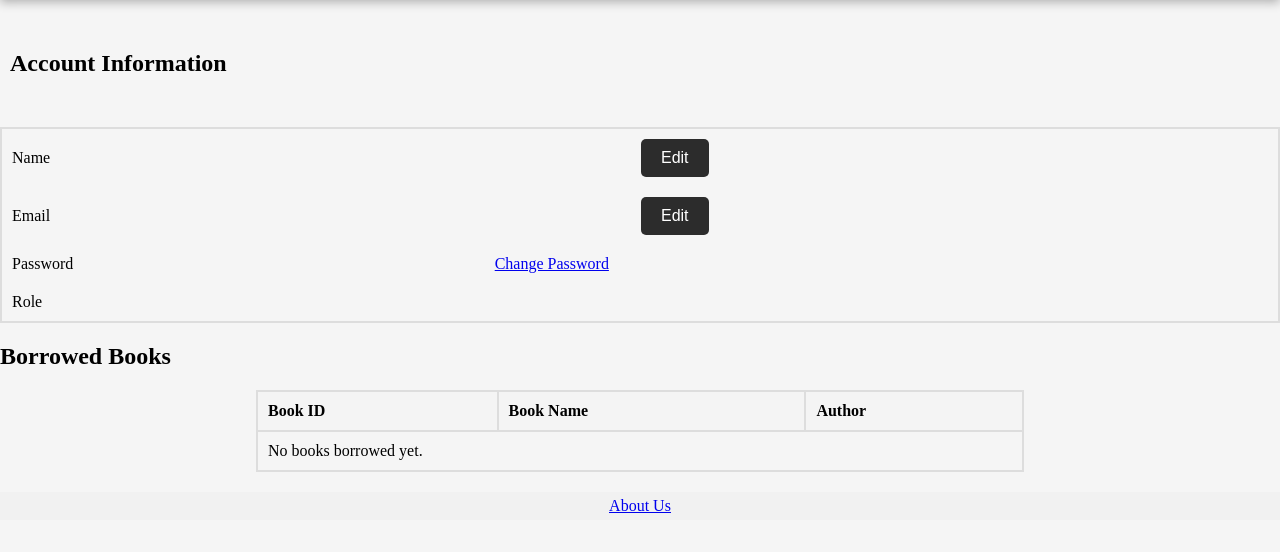
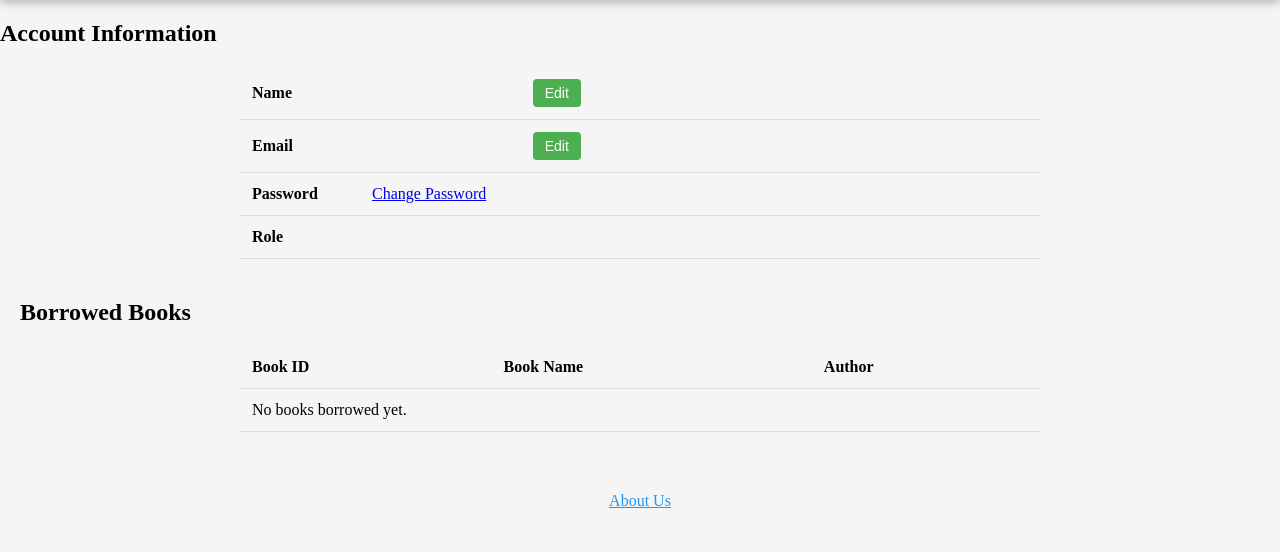
Before and after one commit to A7med-noureldin/Online-Library-website, a Django app: template templates/Profile.html in a window 1280 px wide. Shown: the part 80-632 px from the top of the page. Run offline with Django 3.2, Linux system fonts and the light colour scheme; the template is opened without the code that fills it, so the values that code supplies are empty.

Commit message:
Update profile.css

```diff
--- a/static/css/profile.css
+++ b/static/css/profile.css
@@ -67,69 +67,100 @@ table {
 
 .account-table {
     width: 100%;
+    max-width: 800px;
+    margin: 0 auto;
+    border-collapse: collapse;
+}
+
+.account-table td {
+    padding: 12px;
+    border-bottom: 1px solid #ddd;
+}
+
+.account-table td:first-child {
+    font-weight: bold;
+    width: 120px;
+}
+
+.account-table button {
+    padding: 6px 12px;
+    margin: 0 4px;
+    border: none;
+    border-radius: 4px;
+    cursor: pointer;
+    font-size: 14px;
+}
+
+.account-table button:first-of-type {
+    background-color: #4CAF50;
+    color: white;
+}
+
+.account-table button:nth-of-type(2) {
+    background-color: #2196F3;
+    color: white;
+}
+
+.account-table button:last-of-type {
+    background-color: #f44336;
+    color: white;
+}
+
+.account-table button:hover {
+    opacity: 0.9;
+}
+
+.edit-input {
+    width: 100%;
+    padding: 8px;
+    border: 1px solid #ddd;
+    border-radius: 4px;
+    font-size: 14px;
+}
+
+.edit-input:focus {
+    outline: none;
+    border-color: #2196F3;
+    box-shadow: 0 0 5px rgba(33, 150, 243, 0.3);
+}
+
+.borrowed-section {
+    margin-top: 40px;
+    padding: 0 20px;
 }
 
 .borrowed-books {
-    width: 60%;
+    width: 100%;
+    max-width: 800px;
     margin: 20px auto;
+    border-collapse: collapse;
 }
 
-table, th, td {
-    border: 2px solid #ddd;
-    padding: 10px;
+.borrowed-books th,
+.borrowed-books td {
+    padding: 12px;
     text-align: left;
+    border-bottom: 1px solid #ddd;
 }
 
-th {
-    background-color: #f4f4f4;
+.borrowed-books th {
+    background-color: #f5f5f5;
     font-weight: bold;
 }
 
-caption {
-    font-size: 18px;
-    font-weight: bold;
-    margin-bottom: 10px;
+footer {
+    margin-top: 40px;
+    text-align: center;
+    padding: 20px;
 }
 
-.account {
-    display: flex;
-    justify-content: space-between;
-    align-items: center;
-    padding: 10px;
-    margin-top: 20px;
+footer a {
+    color: #2196F3;
+    text-decoration: none;
 }
 
-button, #b1 {
-    background-color: #2c2c2c;
-    color: white;
-    padding: 10px 20px;
-    font-size: 16px;
-    border: none;
-    border-radius: 5px;
-    cursor: pointer;
-    transition: background-color 0.3s;
-}
-
-#b1 {
-    background-color: rgb(67, 112, 209);
-}
-
-button:hover, #b1:hover {
-    background-color: #444;
-    color: white;
-}
-
-td {
-    padding: 10px;
-    border: none;
-}
-
-footer {
-    text-align: center;
-    padding: 5px;
-    background-color: #f1f1f1;
-    position: relative;
-    width: 100%;
+footer a:hover {
+    text-decoration: underline;
 }
 
 body, html {
```
